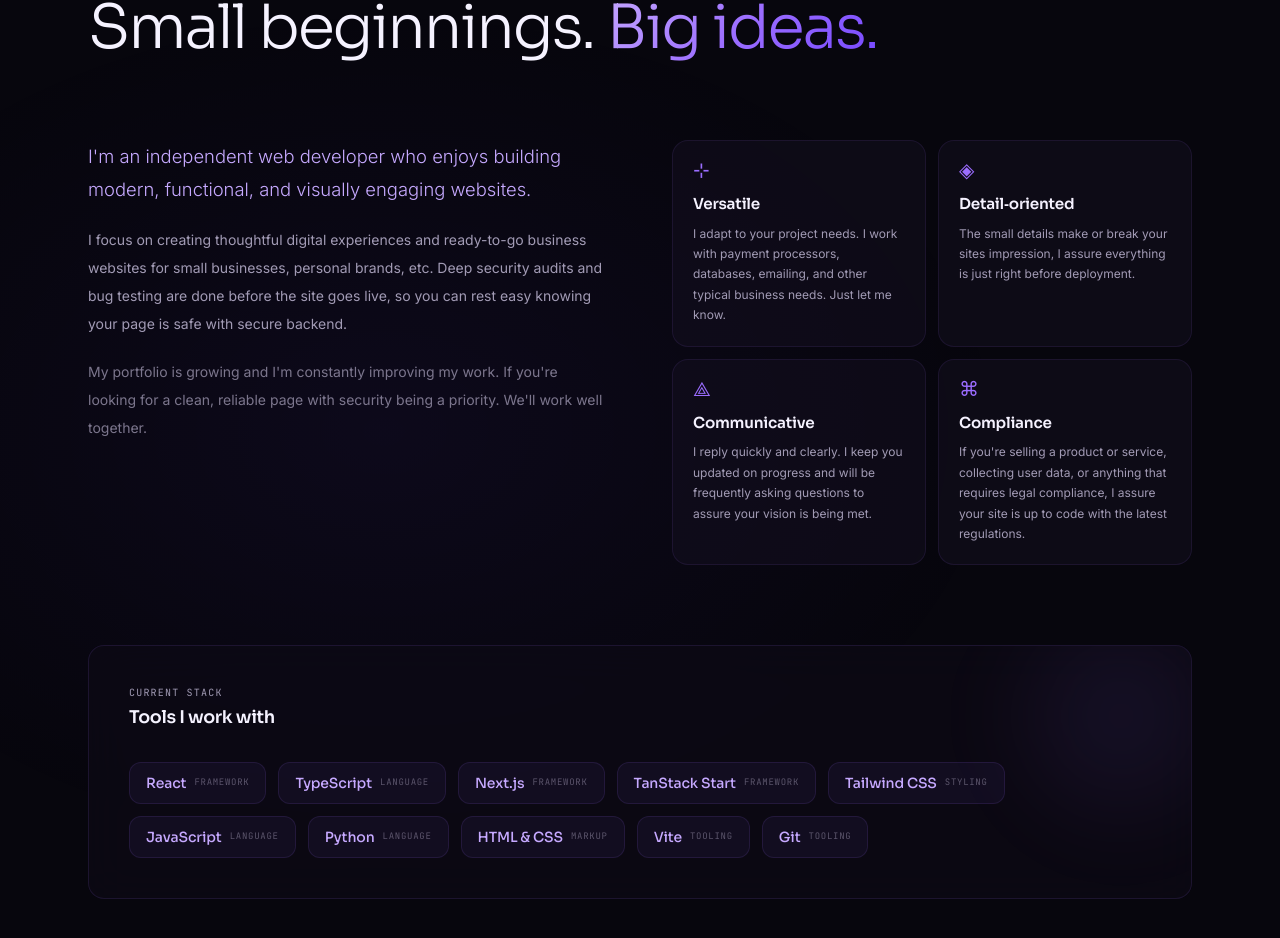
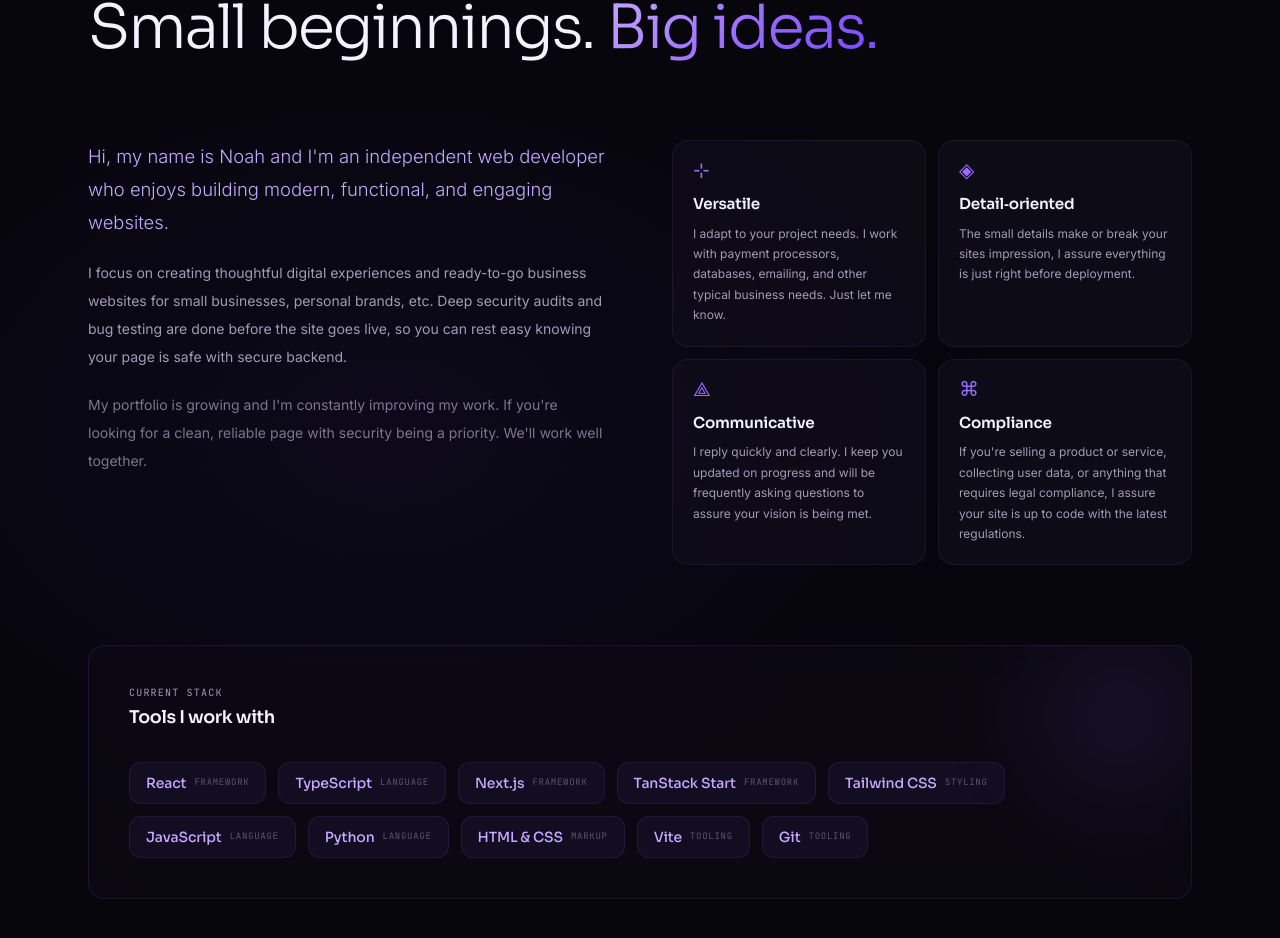
Before and after one commit to doptt/kodachidev, a React (Vite) app: page / in a window 1280 px wide. Shown: the part 3031-3969 px from the top of the page. Built offline with nearby package versions, Linux system fonts and the light colour scheme; the HTML template or start-up script is replaced by a standard one.

Commit message:
Update About.tsx

```diff
--- a/src/components/About.tsx
+++ b/src/components/About.tsx
@@ -75,8 +75,8 @@ export default function About() {
               fontFamily: 'Inter, sans-serif',
               fontWeight: 300,
             }}>
-              I'm an independent web developer who enjoys building modern, functional,
-              and visually engaging websites.
+              Hi, my name is Noah and I'm an independent web developer who enjoys building modern, functional,
+              and engaging websites.
             </p>
             <p className="mb-5 text-sm leading-loose" style={{ color: '#A29BB5', fontFamily: 'Inter, sans-serif' }}>
               I focus on creating thoughtful digital experiences and ready-to-go business websites for small businesses, personal brands, etc. Deep security audits and bug testing are done before the site goes live, so you can rest easy knowing your page is safe with secure backend.
```
